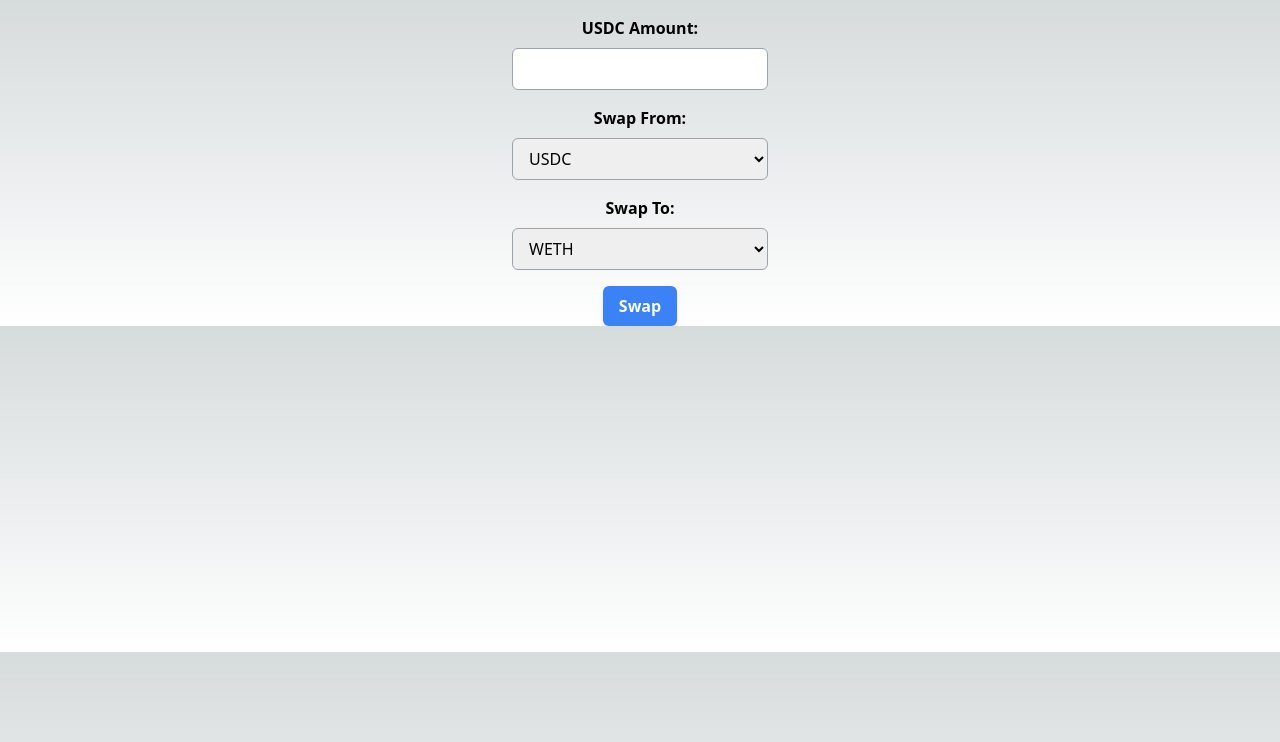
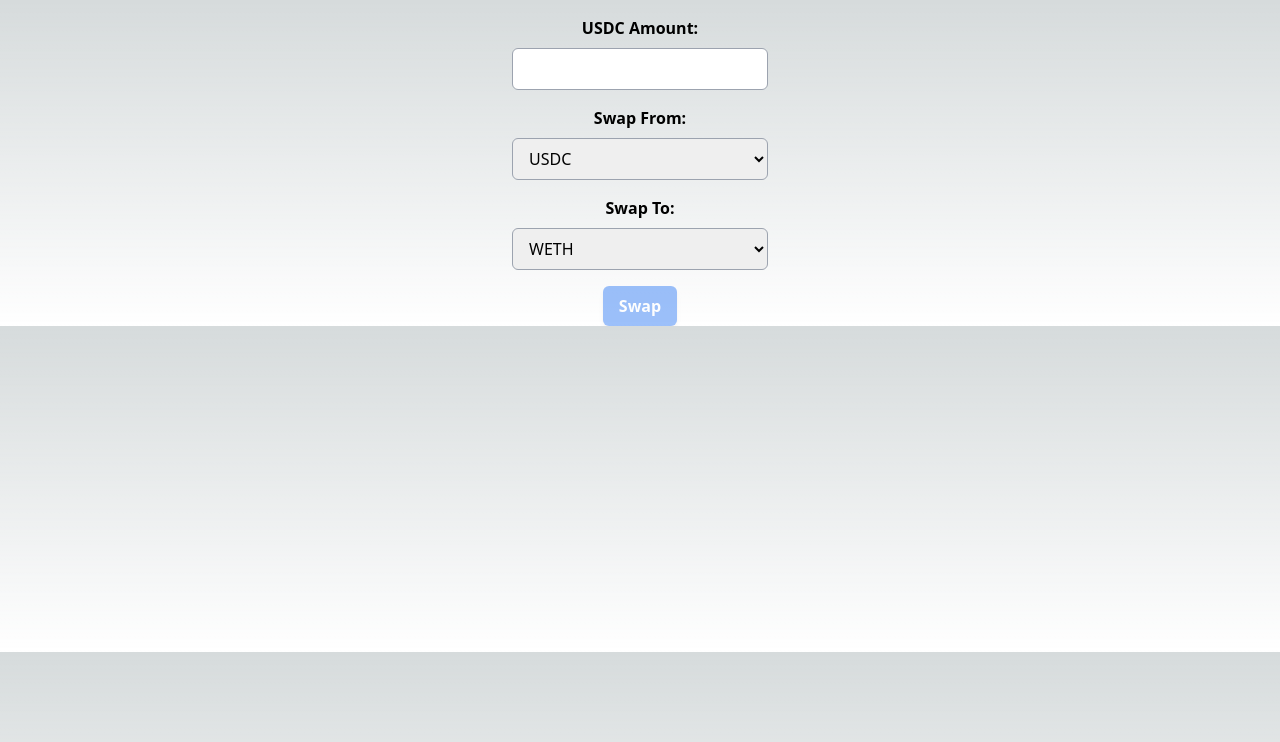
Before and after one commit to baxuu/crypto-calc, a Next.js app: page / in a window 1280 px wide. Shown: the top 742 px of the page. Built offline with nearby package versions, Linux system fonts and the light colour scheme; no server answers; what @uniswap/smart-order-router would draw is missing.

Commit message:
add error handling for swaping]

```diff
--- a/src/pages/index.tsx
+++ b/src/pages/index.tsx
@@ -16,9 +16,14 @@ const App = () => {
 
   const handleSwap = async () => {
     setIsLoading(true);
-    const result = await getAmountOut(fromToken, toToken, amountIn);
-    setIsLoading(false);
-    setSwapResult(result);
+    try {
+      const result = await getAmountOut(fromToken, toToken, amountIn);
+      setSwapResult(result);
+    } catch (error) {
+      console.error('Error occurred while swapping:', error);
+    } finally {
+      setIsLoading(false);
+    }
   };
 
   return (
@@ -72,7 +77,7 @@ const App = () => {
       </select>
       <button
         onClick={handleSwap}
-        disabled={isLoading || fromToken === toToken}
+        disabled={isLoading || fromToken === toToken || !amountIn}
         className="mt-4 px-4 py-2 font-bold text-white bg-blue-500 rounded-md shadow-md focus:outline-none hover:bg-blue-600 disabled:opacity-50"
       >
         {isLoading ? 'Swapping...' : 'Swap'}
--- a/src/utils/uniswap.ts
+++ b/src/utils/uniswap.ts
@@ -52,7 +52,6 @@ export const getAmountOut = async (
   try {
     const inputToken = getTokenBySymbol(inputTokenSymbol);
     const outputToken = getTokenBySymbol(outputTokenSymbol);
-    console.log('siema', process.env.NEXT_PUBLIC_INFURA_TEST_URL);
 
     if (!inputToken || !outputToken) {
       throw new Error('Invalid token symbol');
```
